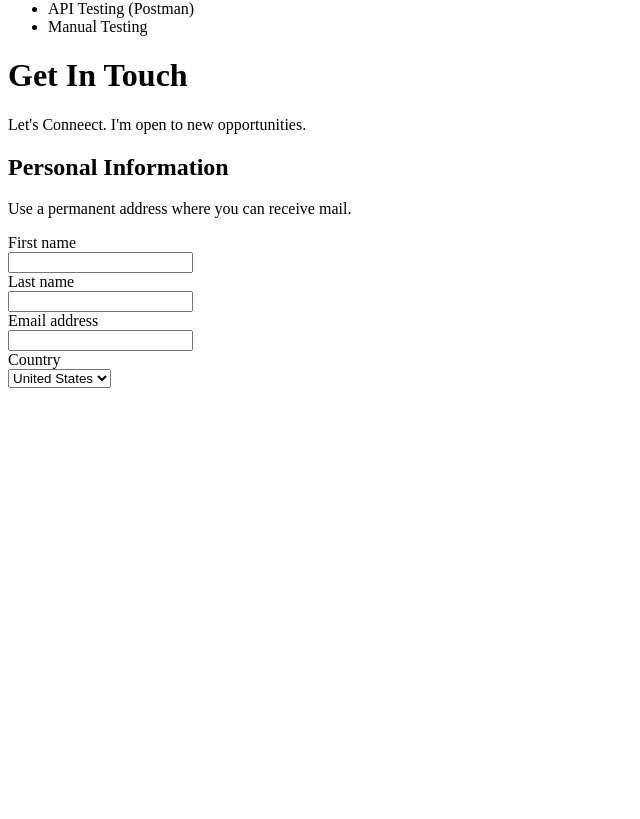
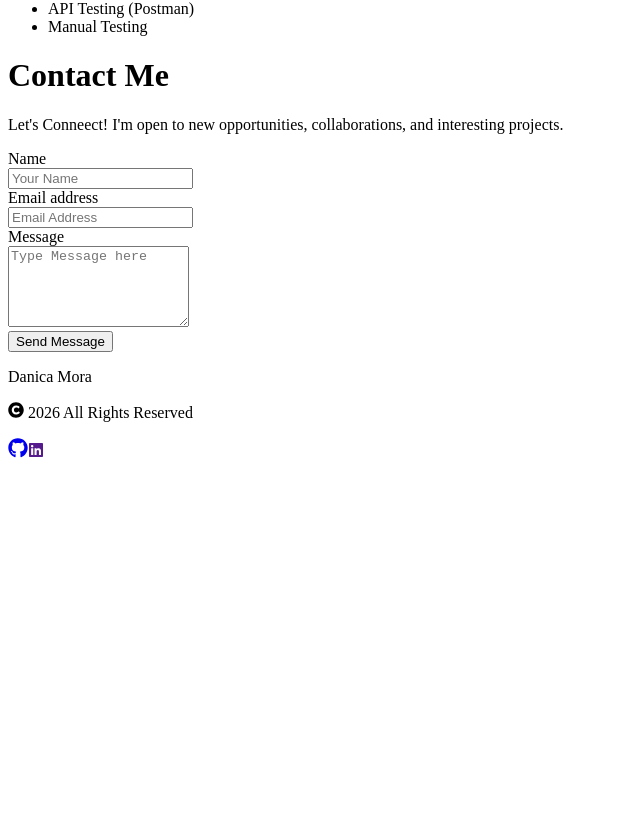
Before and after one commit to Moradanica/moradanica.github.io, a React (Vite) app: page / in a window 1280 px wide. Shown: the part 3381-4200 px from the top of the page, without its empty margins (0-640 px from the left). After the commit the page ends 3851 px from the top, so only its background shows below. Built offline with nearby package versions, Linux system fonts and the light colour scheme; the HTML template or start-up script is replaced by a standard one.

Commit message:
updating content

```diff
--- a/index.html
+++ b/index.html
@@ -4,6 +4,11 @@
 <head>
   <meta charset="UTF-8" />
   <link rel="icon" type="image/svg+xml" href="/favicon.svg" />
+  <link rel="preconnect" href="https://fonts.googleapis.com">
+  <link rel="preconnect" href="https://fonts.gstatic.com" crossorigin>
+  <link
+    href="https://fonts.googleapis.com/css2?family=Raleway:ital,wght@0,100..900;1,100..900&family=Roboto:ital,wght@0,100..900;1,100..900&display=swap"
+    rel="stylesheet">
   <meta name="viewport" content="width=device-width, initial-scale=1.0" />
   <title>my-portfolio</title>
 </head>
--- a/package.json
+++ b/package.json
@@ -17,6 +17,7 @@
     "framer-motion": "^12.38.0",
     "react": "^19.2.4",
     "react-dom": "^19.2.4",
+    "react-icons": "^5.6.0",
     "react-router-dom": "^7.13.2",
     "tailwindcss": "^4.2.2"
   },
--- a/src/components/Footer.jsx
+++ b/src/components/Footer.jsx
@@ -1,8 +1,21 @@
+import { FaCopyright, FaGithub, FaLinkedin } from "react-icons/fa";
+
 export default function Footer() {
   return (
-    <div className="h-17 bg-amber-300 w-full">
-      Footer
-      <h1>All rights reserved</h1>
+    <div className="bg-slate-100 border-t border-slate-200 text-slate-600 text-sm text-center w-full py-6 mt-6 flex flex-col gap-1">
+      <p>Danica Mora</p>
+      <p className="flex justify-center items-center">
+        <FaCopyright className="" /> {new Date().getFullYear()} All Rights
+        Reserved
+      </p>
+      <div className="flex justify-center gap-2">
+        <a href="https://github.com/Moradanica">
+          <FaGithub size={20} />
+        </a>
+        <a href="">
+          <FaLinkedin />
+        </a>
+      </div>
     </div>
   );
 }
--- a/src/components/Navbar.jsx
+++ b/src/components/Navbar.jsx
@@ -5,7 +5,7 @@ export default function Navbar() {
   const navItems = ["Projects", "Skills", "About", "Contact"];
   return (
     <nav className="flex flex-col md:flex-row justify-between fixed top-0 right-0 left-0 mx-20 h-17 bg-transparent backdrop-blur-xs p-3">
-      <div className="text-2xl font-bold uppercase font-serif w-1/4">
+      <div className="raleway-font font-bold text-2xl uppercase w-1/4">
         Portfolio
       </div>
 
@@ -14,7 +14,7 @@ export default function Navbar() {
           <li key={item} className="px-8 uppercase relative">
             <a
               href=""
-              className="relative text-black hover:text-blue-600 hover:underline underline-offset-8 transition-colors duration-300"
+              className="relative raleway-font font-bold hover:text-blue-600 hover:underline underline-offset-8 transition-colors duration-300"
             >
               {item}
             </a>
--- a/src/components/ProjectCard.jsx
+++ b/src/components/ProjectCard.jsx
@@ -2,9 +2,9 @@ import { motion } from "framer-motion";
 
 export default function ProjectCard({ title, content }) {
   return (
-    <div className="bg-gray-100 flex flex-col items-center gap-4 p-2 m-2 border rounded-xl border-zinc-300 pb-8">
-      <h1 className="font-sans font-bold">{title}</h1>
-      <p>{content}</p>
+    <div className="bg-gray-100 flex flex-col items-center gap-4 p-2 m-2 border rounded-xl border-zinc-300 pb-8 ">
+      <h1 className=" font-bold">{title}</h1>
+      <p className="p-2">{content}</p>
 
       <motion.button
         className="bg-gray-300 w-30 border rounded-full hover:bg-gray-700 hover:text-white"
--- a/src/pages/Contact.jsx
+++ b/src/pages/Contact.jsx
@@ -1,53 +1,32 @@
 export default function Contact() {
   return (
     <div className="flex flex-col h-screen gap-3 pt-16">
-      <div className="flex gap-10 justify-around px-16">
-        <div className="self-center">
-          <h1 className="uppercase font-bold text-4xl px-23">Get In Touch</h1>
-          <p>Let's Conneect. I'm open to new opportunities.</p>
+      <div className="flex justify-center gap-30">
+        <div className="self-center w-sm">
+          <h1 className="uppercase font-bold text-4xl pb-3">Contact Me</h1>
+          <p className="mr-4">
+            Let's Conneect! I'm open to new opportunities, collaborations, and
+            interesting projects.
+          </p>
         </div>
         {/* from tailwind */}
-        <div className="bg-white/40 p-10">
-          <div class="border-b border-gray-900/10 pb-12">
-            <h2 class="text-base/7 font-semibold text-gray-900">
-              Personal Information
-            </h2>
-            <p class="mt-1 text-sm/6 text-gray-600">
-              Use a permanent address where you can receive mail.
-            </p>
-
-            <div class="mt-10 grid grid-cols-1 gap-x-6 gap-y-8 sm:grid-cols-6">
-              <div class="sm:col-span-3">
+        <div className=" bg-white/40 p-10 ">
+          <div class=" border-gray-900/10 pb-12 ">
+            <div class="mt-10 grid grid-cols-1 gap-x-6 gap-y-8 sm:grid-cols-6 w-full">
+              <div class="sm:col-span-4 ">
                 <label
-                  for="first-name"
+                  for="name"
                   class="block text-sm/6 font-medium text-gray-900"
                 >
-                  First name
+                  Name
                 </label>
                 <div class="mt-2">
                   <input
-                    id="first-name"
+                    placeholder="Your Name"
+                    id="name"
                     type="text"
-                    name="first-name"
+                    name="name"
                     autocomplete="given-name"
-                    class="block w-full rounded-md bg-white px-3 py-1.5 text-base text-gray-900 outline-1 -outline-offset-1 outline-gray-300 placeholder:text-gray-400 focus:outline-2 focus:-outline-offset-2 focus:outline-indigo-600 sm:text-sm/6"
-                  />
-                </div>
-              </div>
-
-              <div class="sm:col-span-3">
-                <label
-                  for="last-name"
-                  class="block text-sm/6 font-medium text-gray-900"
-                >
-                  Last name
-                </label>
-                <div class="mt-2">
-                  <input
-                    id="last-name"
-                    type="text"
-                    name="last-name"
-                    autocomplete="family-name"
                     class="block w-full rounded-md bg-white px-3 py-1.5 text-base text-gray-900 outline-1 -outline-offset-1 outline-gray-300 placeholder:text-gray-400 focus:outline-2 focus:-outline-offset-2 focus:outline-indigo-600 sm:text-sm/6"
                   />
                 </div>
@@ -62,6 +41,7 @@ export default function Contact() {
                 </label>
                 <div class="mt-2">
                   <input
+                    placeholder="Email Address"
                     id="email"
                     type="email"
                     name="email"
@@ -70,111 +50,32 @@ export default function Contact() {
                   />
                 </div>
               </div>
-
-              <div class="sm:col-span-3">
+              <div class="sm:col-span-6">
                 <label
-                  for="country"
+                  for="message"
                   class="block text-sm/6 font-medium text-gray-900"
                 >
-                  Country
+                  Message
                 </label>
-                <div class="mt-2 grid grid-cols-1">
-                  <select
-                    id="country"
-                    name="country"
-                    autocomplete="country-name"
-                    class="col-start-1 row-start-1 w-full appearance-none rounded-md bg-white py-1.5 pr-8 pl-3 text-base text-gray-900 outline-1 -outline-offset-1 outline-gray-300 focus:outline-2 focus:-outline-offset-2 focus:outline-indigo-600 sm:text-sm/6"
-                  >
-                    <option>United States</option>
-                    <option>Canada</option>
-                    <option>Mexico</option>
-                  </select>
-                  <svg
-                    viewBox="0 0 16 16"
-                    fill="currentColor"
-                    data-slot="icon"
-                    aria-hidden="true"
-                    class="pointer-events-none col-start-1 row-start-1 mr-2 size-5 self-center justify-self-end text-gray-500 sm:size-4"
-                  >
-                    <path
-                      d="M4.22 6.22a.75.75 0 0 1 1.06 0L8 8.94l2.72-2.72a.75.75 0 1 1 1.06 1.06l-3.25 3.25a.75.75 0 0 1-1.06 0L4.22 7.28a.75.75 0 0 1 0-1.06Z"
-                      clip-rule="evenodd"
-                      fill-rule="evenodd"
-                    />
-                  </svg>
+                <div class="mt-2">
+                  <textarea
+                    placeholder="Type Message here"
+                    className="block w-full rounded-md bg-white px-3 py-1.5 text-base text-gray-900 outline-1 -outline-offset-1 outline-gray-300 placeholder:text-gray-400 focus:outline-2 focus:-outline-offset-2 focus:outline-indigo-600 sm:text-sm/6"
+                    name="message"
+                    id="message"
+                    rows={5}
+                  ></textarea>
                 </div>
               </div>
-
-              <div class="col-span-full">
-                <label
-                  for="street-address"
-                  class="block text-sm/6 font-medium text-gray-900"
+              <div className="sm:col-span-2 bg-amber-200">
+                <button
+                  className="px-1.5 py-2 text-center block w-full rounded-md bg-blue-500
+                hover:bg-blue-700
+                hover:text-white
+                hover:outline focus:outline-2 focus:-outline-offset-2 focus:outline-amber-50 sm:text-sm/6"
                 >
-                  Street address
-                </label>
-                <div class="mt-2">
-                  <input
-                    id="street-address"
-                    type="text"
-                    name="street-address"
-                    autocomplete="street-address"
-                    class="block w-full rounded-md bg-white px-3 py-1.5 text-base text-gray-900 outline-1 -outline-offset-1 outline-gray-300 placeholder:text-gray-400 focus:outline-2 focus:-outline-offset-2 focus:outline-indigo-600 sm:text-sm/6"
-                  />
-                </div>
-              </div>
-
-              <div class="sm:col-span-2 sm:col-start-1">
-                <label
-                  for="city"
-                  class="block text-sm/6 font-medium text-gray-900"
-                >
-                  City
-                </label>
-                <div class="mt-2">
-                  <input
-                    id="city"
-                    type="text"
-                    name="city"
-                    autocomplete="address-level2"
-                    class="block w-full rounded-md bg-white px-3 py-1.5 text-base text-gray-900 outline-1 -outline-offset-1 outline-gray-300 placeholder:text-gray-400 focus:outline-2 focus:-outline-offset-2 focus:outline-indigo-600 sm:text-sm/6"
-                  />
-                </div>
-              </div>
-
-              <div class="sm:col-span-2">
-                <label
-                  for="region"
-                  class="block text-sm/6 font-medium text-gray-900"
-                >
-                  State / Province
-                </label>
-                <div class="mt-2">
-                  <input
-                    id="region"
-                    type="text"
-                    name="region"
-                    autocomplete="address-level1"
-                    class="block w-full rounded-md bg-white px-3 py-1.5 text-base text-gray-900 outline-1 -outline-offset-1 outline-gray-300 placeholder:text-gray-400 focus:outline-2 focus:-outline-offset-2 focus:outline-indigo-600 sm:text-sm/6"
-                  />
-                </div>
-              </div>
-
-              <div class="sm:col-span-2">
-                <label
-                  for="postal-code"
-                  class="block text-sm/6 font-medium text-gray-900"
-                >
-                  ZIP / Postal code
-                </label>
-                <div class="mt-2">
-                  <input
-                    id="postal-code"
-                    type="text"
-                    name="postal-code"
-                    autocomplete="postal-code"
-                    class="block w-full rounded-md bg-white px-3 py-1.5 text-base text-gray-900 outline-1 -outline-offset-1 outline-gray-300 placeholder:text-gray-400 focus:outline-2 focus:-outline-offset-2 focus:outline-indigo-600 sm:text-sm/6"
-                  />
-                </div>
+                  Send Message
+                </button>
               </div>
             </div>
           </div>
```
Also changed, not shown: src/App.css (+15 -0 lines), src/pages/Home.jsx (+4 -4 lines), src/pages/Projects.jsx (+7 -4 lines), 1 other file (tests, documents, lock files or other folders).
